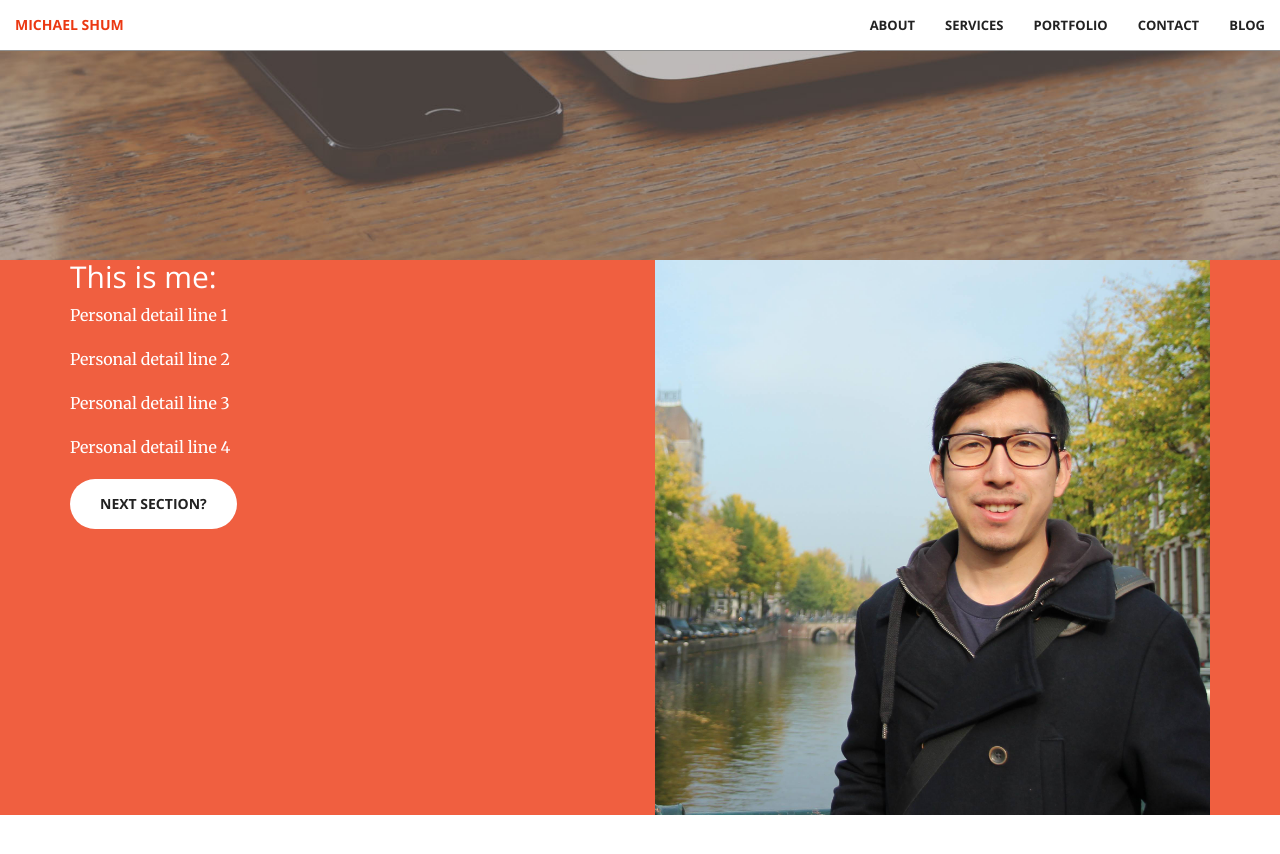
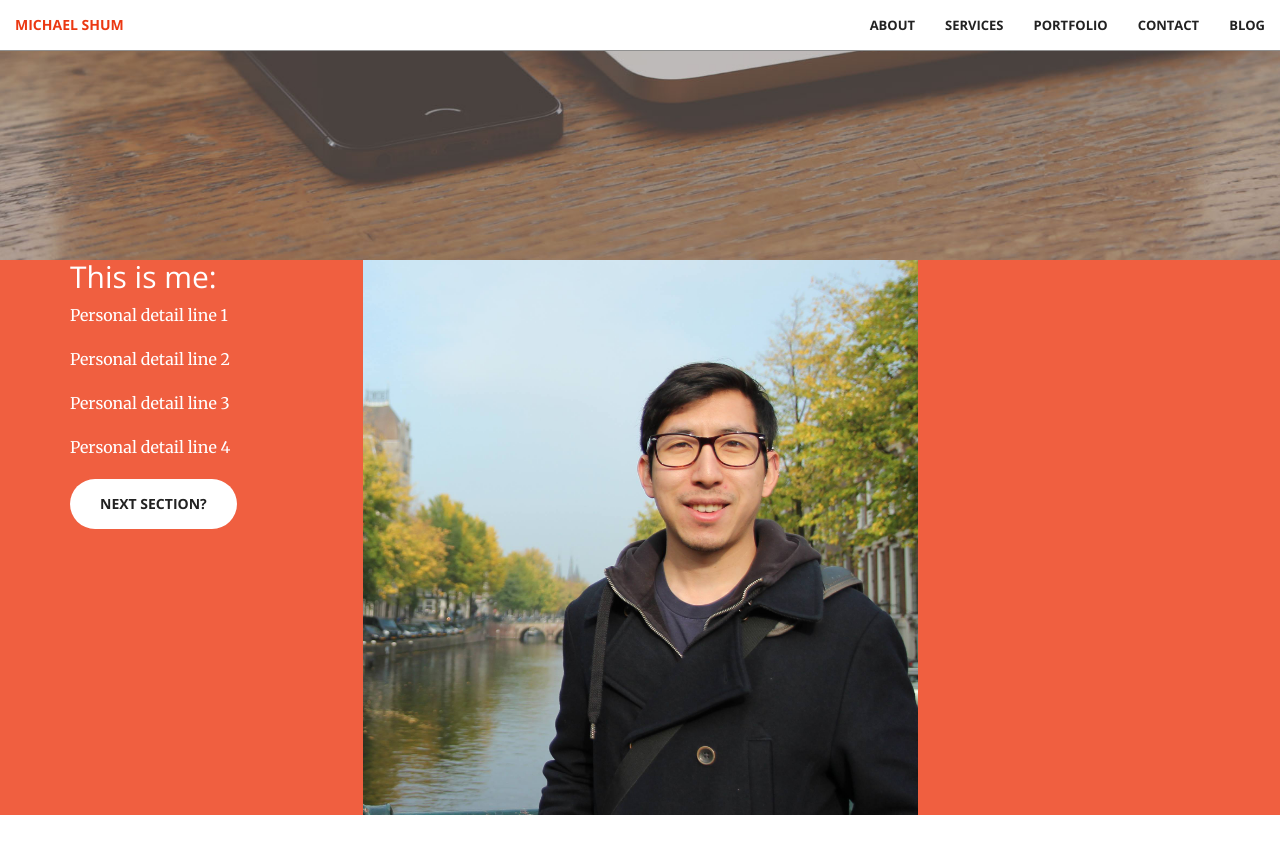
Before and after one commit to petriomelony/petriomelony.github.io, a Jekyll site: the page built from index.html, in a window 1280 px wide and 900 px high, scrolled down 640 px. Shown: the top 854 px of the window. Built offline with Jekyll 4.4.1, drawn with Linux system fonts in a browser that asks for light colours; nearby versions of some CDN libraries.

Commit message:
Update call-to-action.html

```diff
--- a/_includes/call-to-action.html
+++ b/_includes/call-to-action.html
@@ -1,7 +1,7 @@
 <section class="bg-primary no-padding" id="about">
     <div class="container">
         <div class="row">
-            <div class="col-sm-6 text-left vcenter">
+            <div class="col-sm-3 text-left mt-2">
                 <h2 class="section-heading">This is me:</h2>
                 <p>Personal detail line 1</p>
                 <p>Personal detail line 2</p>
```
